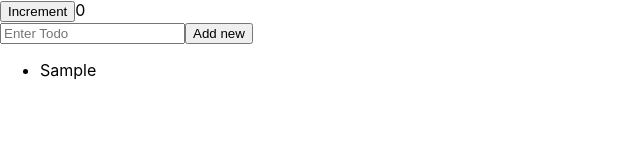
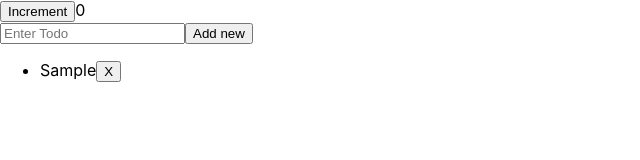
Before and after one commit to dilancse/react-app, a React (Create React App) app: page / in a window 1280 px wide. Both pictures are taken after typing "Sample" into the empty fields and a click on the button "Add new". Shown: the top 160 px of the page, without its empty margins (0-640 px from the left). Built offline with nearby package versions, Linux system fonts and the light colour scheme.

Commit message:
included single todo componenet

```diff
--- /dev/null
+++ b/src/Single-todo-component/singleTODO.js
@@ -0,0 +1,17 @@
+import React, { Component } from 'react';
+
+
+class SingleTODO extends Component{
+
+    constructor(){
+        super();
+    }
+
+    render(){
+        return(
+        <li>{this.props.todo}<button>X</button></li>
+        );
+    }
+}
+
+export default SingleTODO;
--- a/src/todo-componet/todocomponet.js
+++ b/src/todo-componet/todocomponet.js
@@ -1,4 +1,5 @@
 import React, { Component } from 'react';
+import SingleTODO from '../Single-todo-component/singleTODO';
 
 class ToDo extends Component{
     constructor(){
@@ -33,7 +34,7 @@ class ToDo extends Component{
 
         let bulletTodos = this.state.todos.map((value, index)=>{
             return(
-                <li key={index}>{value}</li>
+                <SingleTODO todo={value}/>
             );
         });
 
```
